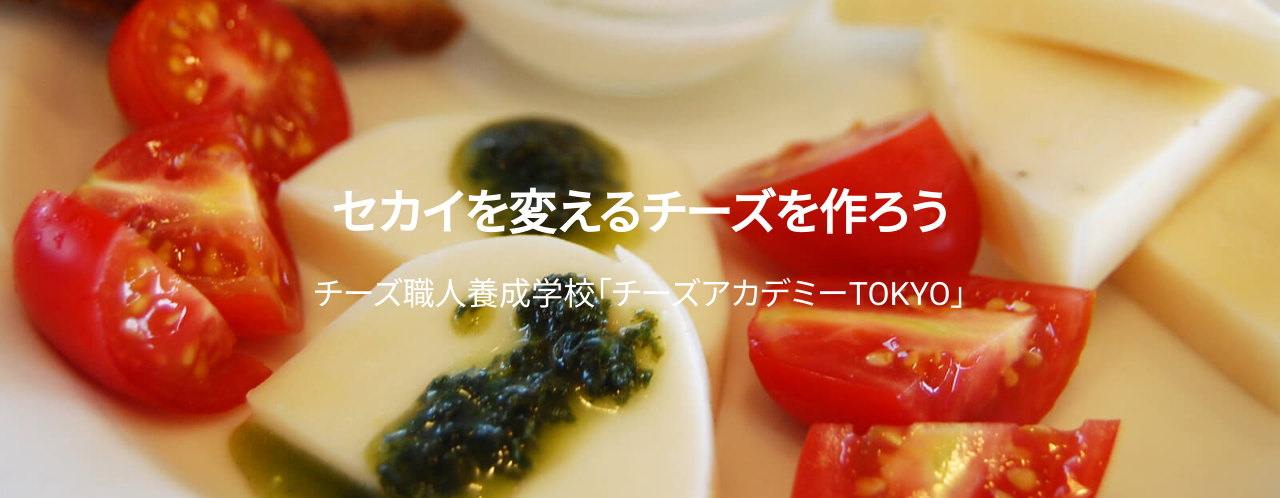
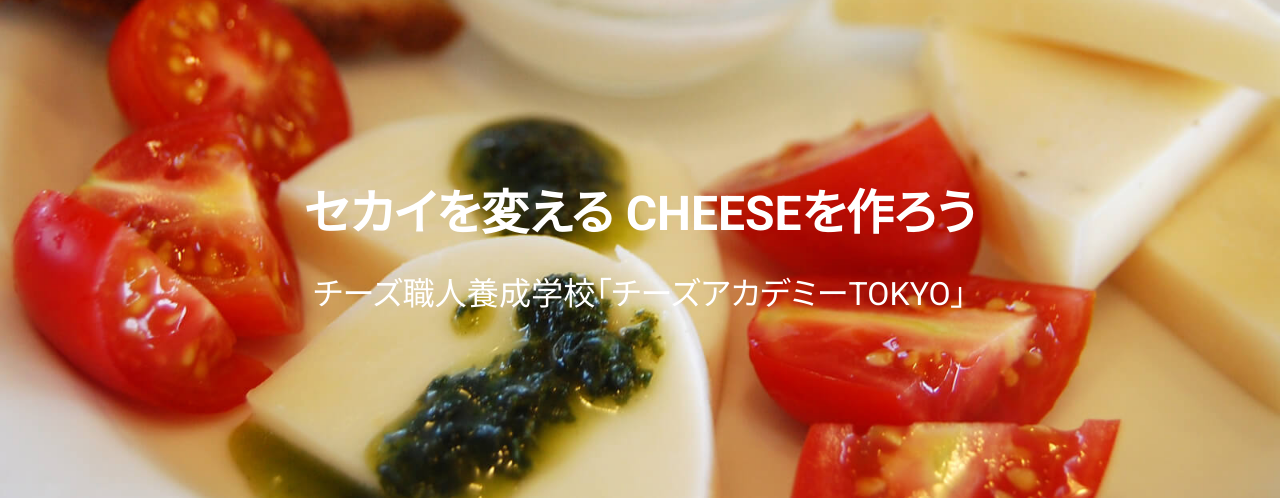
Before and after one commit to tatsuyanagase/lab6-github-lecture, a plain HTML site: page index.html in a window 1280 px wide. Shown: the top 498 px of the page. Drawn offline with nearby package versions, Linux system fonts and the light colour scheme.

Commit message:
h1をh2に。チーズをCHEESEに

```diff
--- a/index.html
+++ b/index.html
@@ -16,8 +16,8 @@
 
 	<!-- main visual -->
 	<div class="main-visual">
-		<h1 class="site-title">セカイを変えるチーズを作ろう
-		<span class="site-title__mid">チーズ職人養成学校「チーズアカデミーTOKYO」</span></h1>
+		<h2 class="site-title">セカイを変える CHEESEを作ろう
+		<span class="site-title__mid">チーズ職人養成学校「チーズアカデミーTOKYO」</span></h2>
 	</div>
 
 	<div class="header-above">
```
